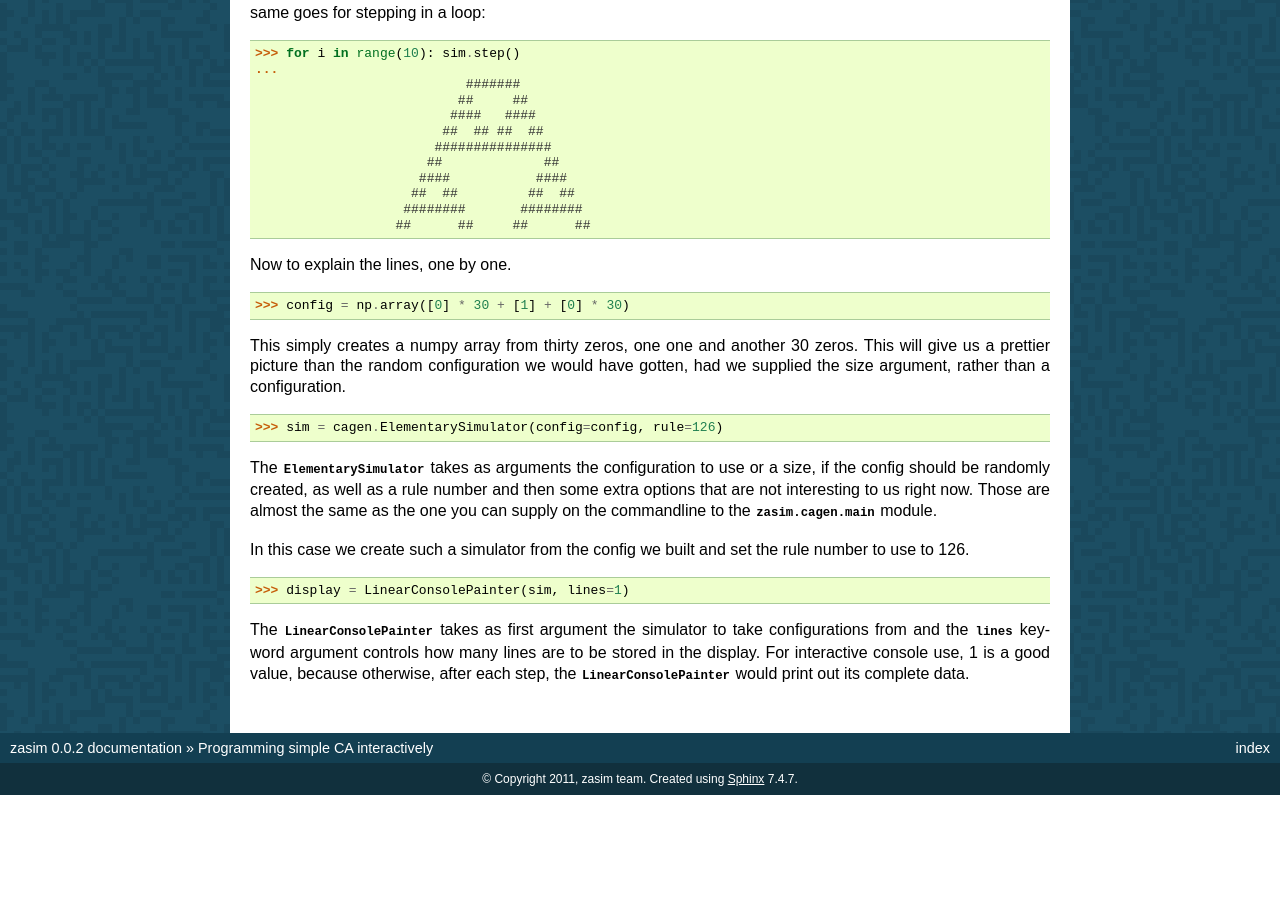
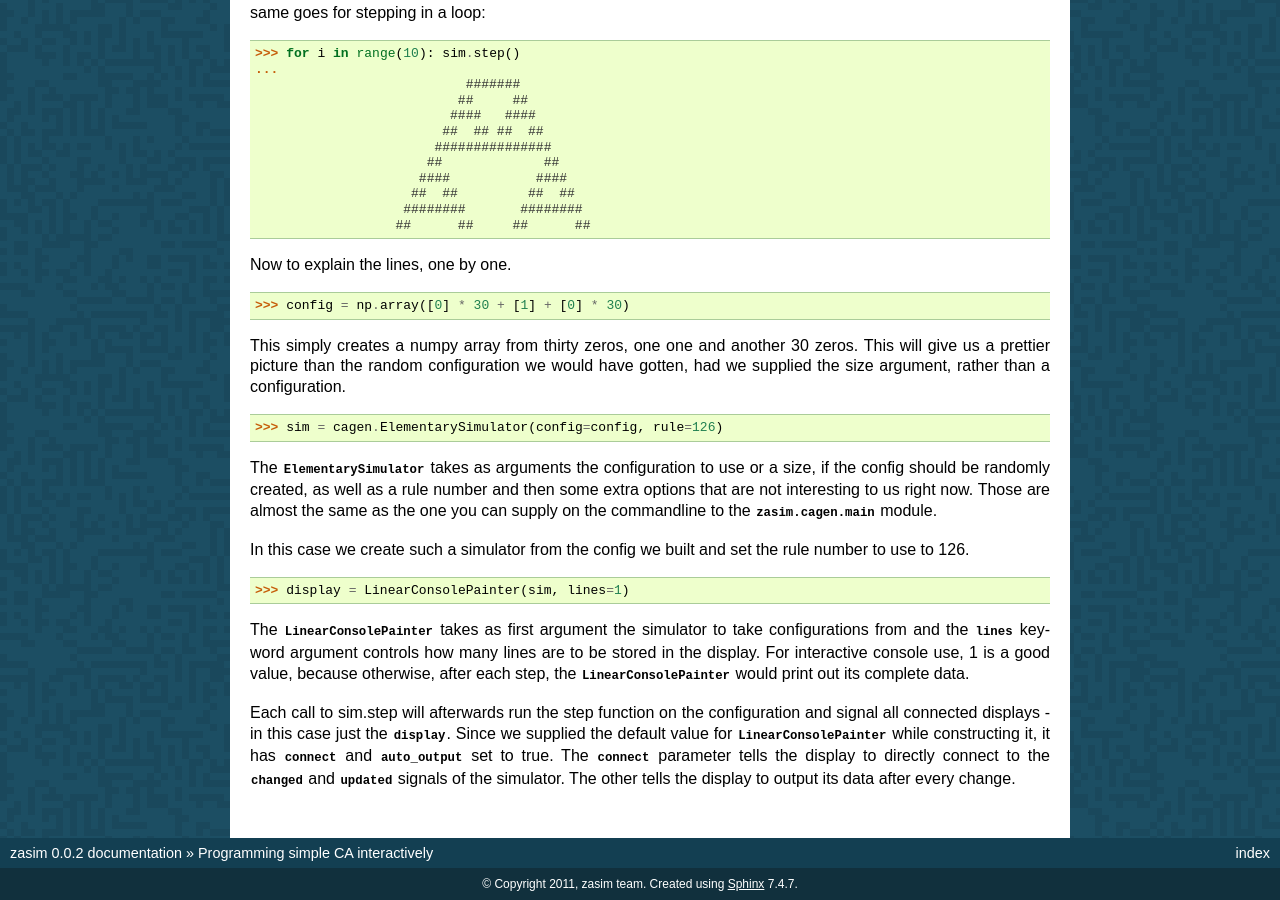
Before and after one commit to timo/zasim, a Sphinx documentation site: the page built from docs/tutorial/coding_simple_ca.rst, in a window 1280 px wide and 900 px high, scrolled down 1042 px. Built offline with Sphinx 7.4.7, drawn with Linux system fonts in a browser that asks for light colours; formulas are drawn with MathJax 3; pages that are not in the unit, such as notebooks, are missing from menus; before the commit the page ends 1837 px from its top, so only the background shows below that.

Commit message:
one more paragraph.

```diff
--- a/docs/tutorial/coding_simple_ca.rst
+++ b/docs/tutorial/coding_simple_ca.rst
@@ -111,3 +111,12 @@ the simulator to take configurations from and the `lines` keyword argument
 controls how many lines are to be stored in the display. For interactive
 console use, 1 is a good value, because otherwise, after each step, the
 `LinearConsolePainter` would print out its complete data.
+
+Each call to sim.step will afterwards run the step function on
+the configuration and signal all connected displays - in this
+case just the `display`. Since we supplied the default value for
+`LinearConsolePainter` while constructing it, it has `connect` and
+`auto_output` set to true. The `connect` parameter tells the display
+to directly connect to the `~zasim.simulator.Simulator.changed` and
+`~zasim.simulator.Simulator.updated` signals of the simulator. The other
+tells the display to output its data after every change.
```
